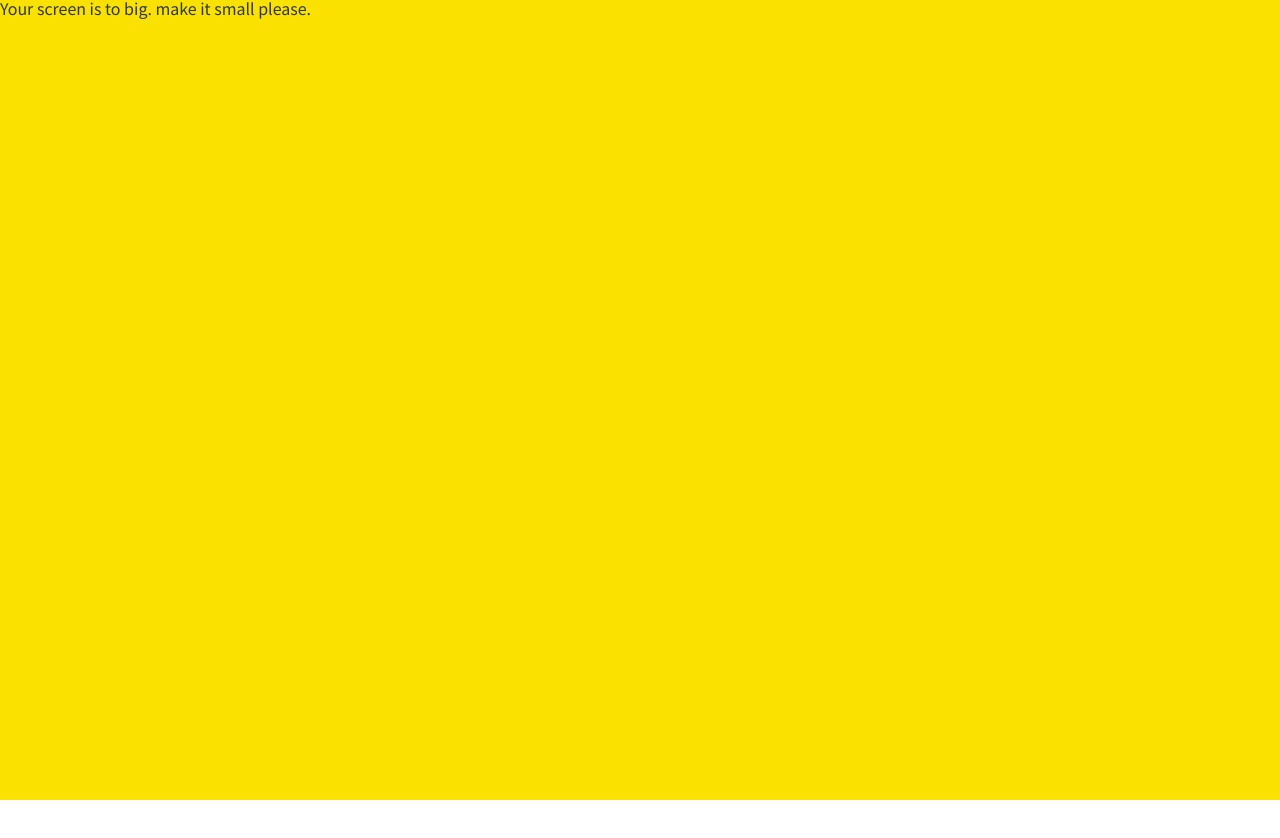
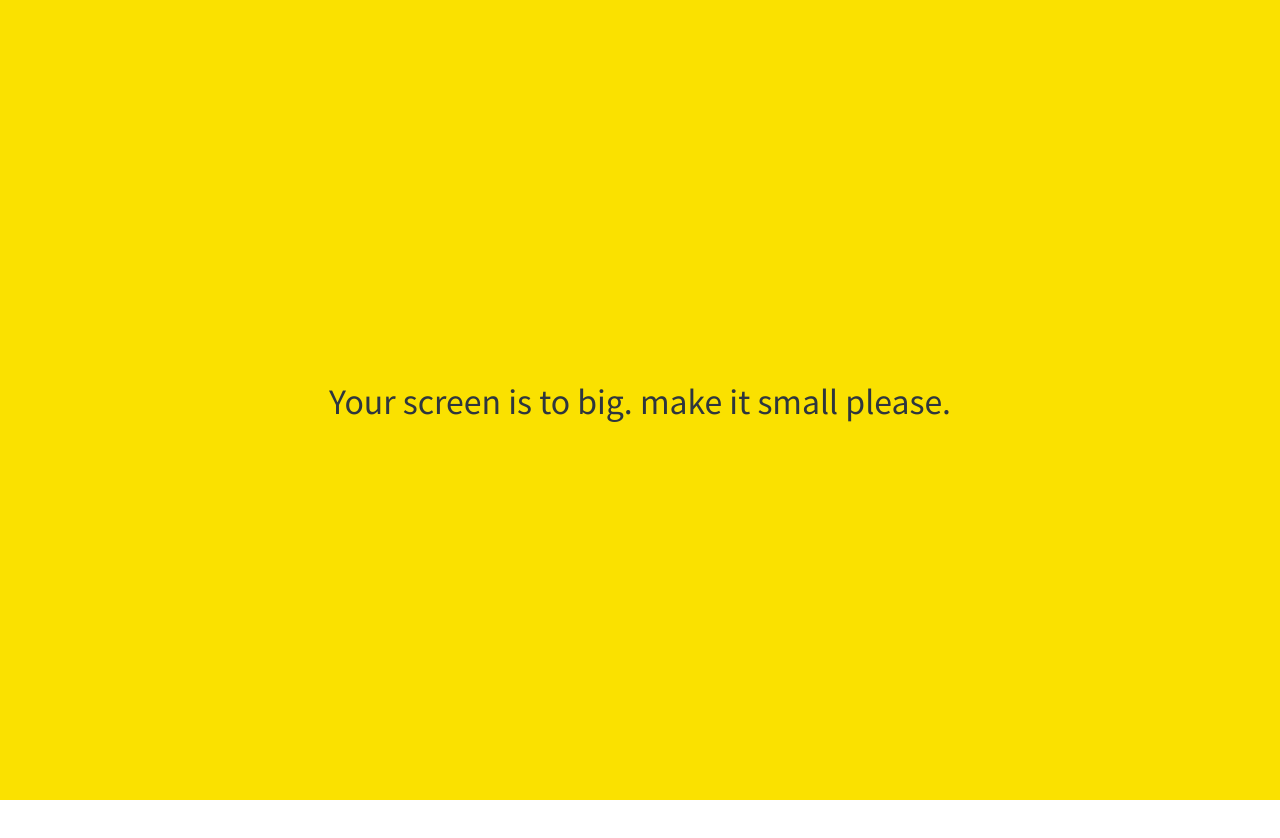
Before and after one commit to skwlalsl93/kokoa-clone-2020-v2, a plain HTML site: page index.html in a window 1280 px wide. Drawn offline with Linux system fonts and the light colour scheme.

Commit message:
Update no-mobile.css

```diff
--- a/css/components/no-mobile.css
+++ b/css/components/no-mobile.css
@@ -1,9 +1,18 @@
 #no-mobile {
     position: absolute;
     z-index: 99;
-    height: 100%;
+    height: 100vh;
     width: 100vw;
     background-color: var(--yellow);
+    top: 0;
     display: flex;
-    top: 0;
+    justify-content: center;
+    align-items: center;
+    font-size: 32px;
 }
+
+@media screen and (max-width:645px) {
+    #no-mobile {
+        display: none;
+    }
+}
```
